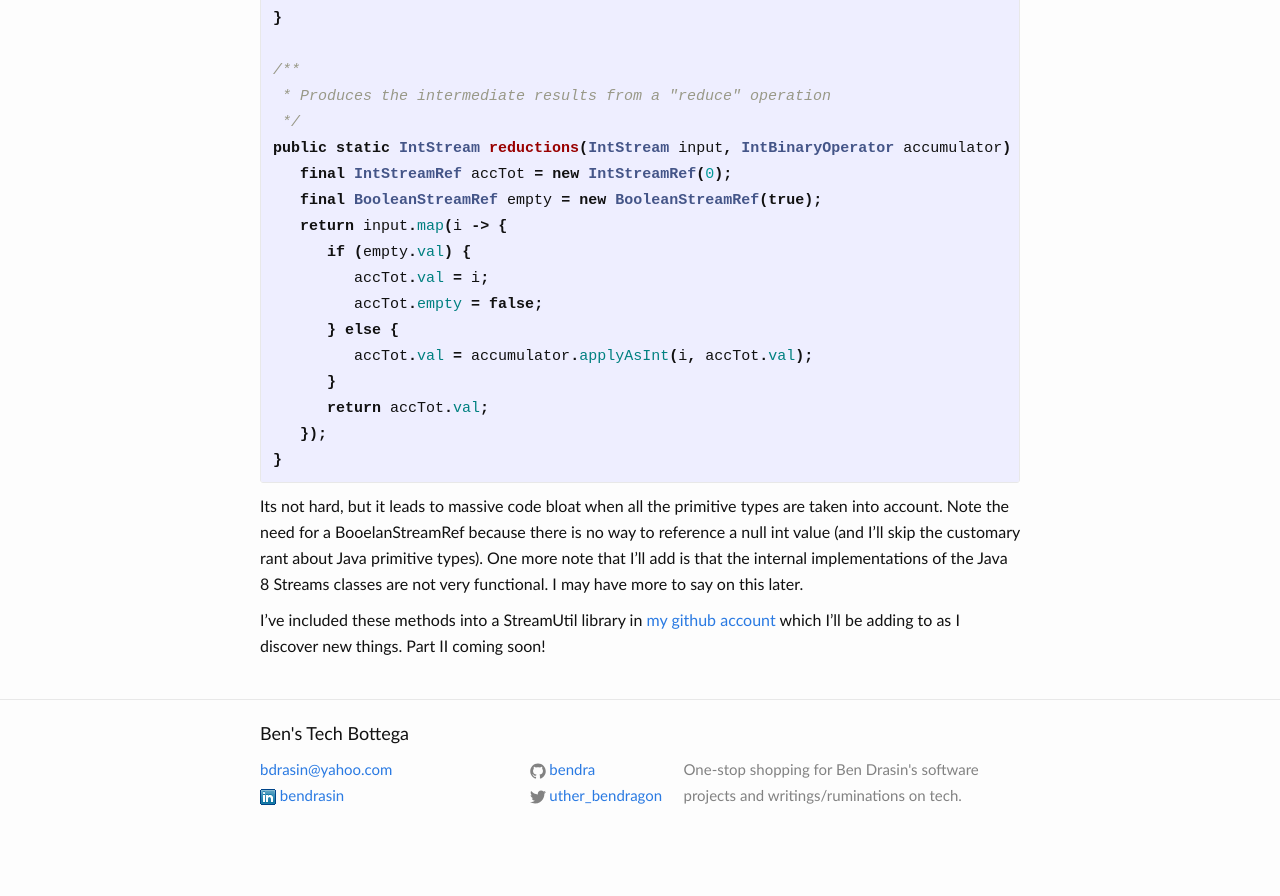
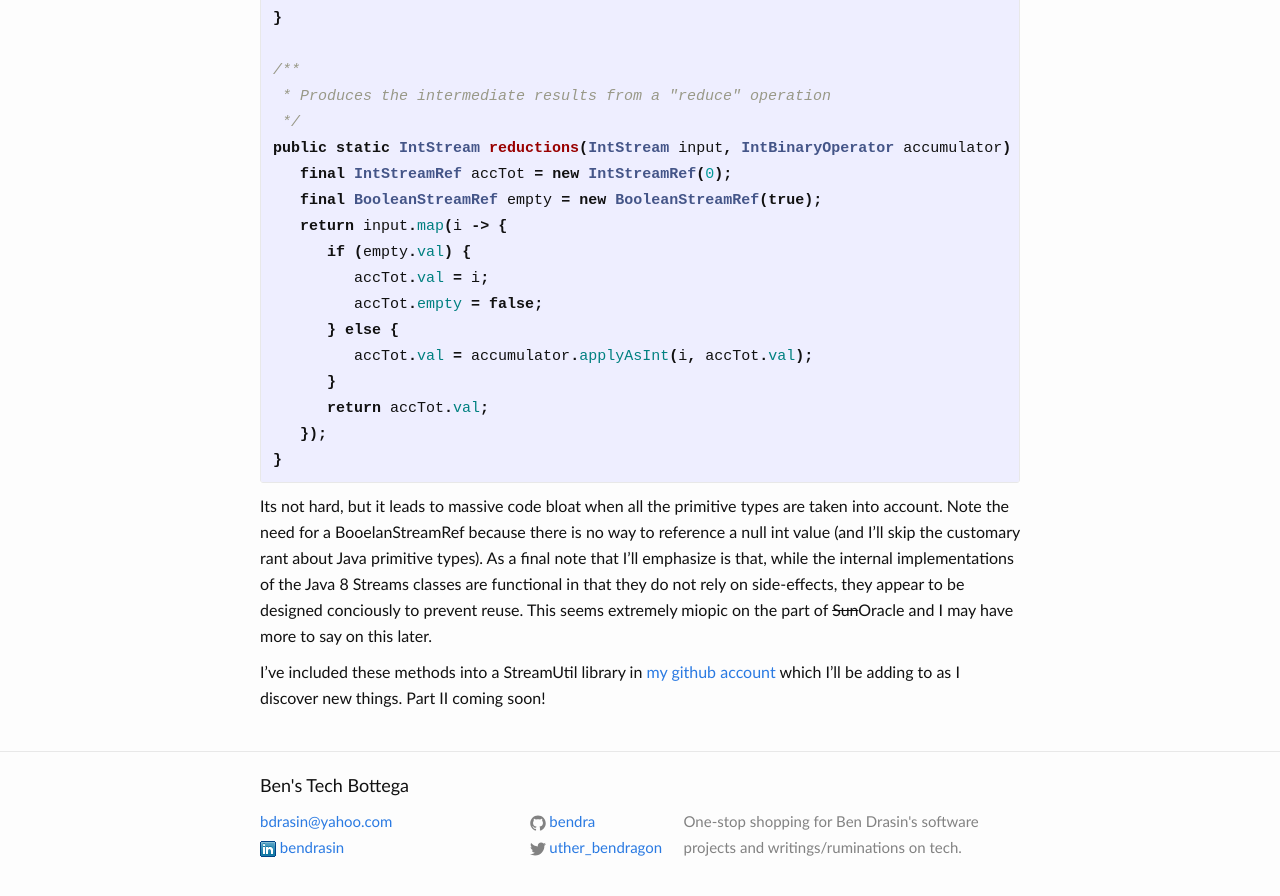
Before and after one commit to bendra/bendra.github.io, a Jekyll site: the page built from _posts/2014-10-28-fun-with-java-8-streams.markdown, in a window 1280 px wide and 900 px high, scrolled down 3519 px. Shown: the top 896 px of the window. Built offline with Jekyll 4.4.1, drawn with Linux system fonts in a browser that asks for light colours; comment, search, counter and statistics services are not loaded; before the commit the page ends 4367 px from its top, so only the background shows below that.

Commit message:
functional, but not reusable

```diff
--- a/_posts/2014-10-28-fun-with-java-8-streams.markdown
+++ b/_posts/2014-10-28-fun-with-java-8-streams.markdown
@@ -159,6 +159,6 @@ public static IntStream reductions(IntStream input, IntBinaryOperator accumulato
 {% endhighlight %}
 
 
-Its not hard, but it leads to massive code bloat when all the primitive types are taken into account.  Note the need for a BooelanStreamRef because there is no way to reference a null int value (and I'll skip the customary rant about Java primitive types).  One more note that I'll add is that the internal implementations of the Java 8 Streams classes are not very functional.  I may have more to say on this later.
+Its not hard, but it leads to massive code bloat when all the primitive types are taken into account.  Note the need for a BooelanStreamRef because there is no way to reference a null int value (and I'll skip the customary rant about Java primitive types).  As a final note that I'll emphasize is that, while the internal implementations of the Java 8 Streams classes are functional in that they do not rely on side-effects, they appear to be designed conciously to prevent reuse.  This seems extremely miopic on the part of ~~Sun~~Oracle and I may have more to say on this later.
 
 I've included these methods into a StreamUtil library in [my github account](https://www.github.com/bendra/bendra-util) which I'll be adding to as I discover new things.  Part II coming soon!
```
